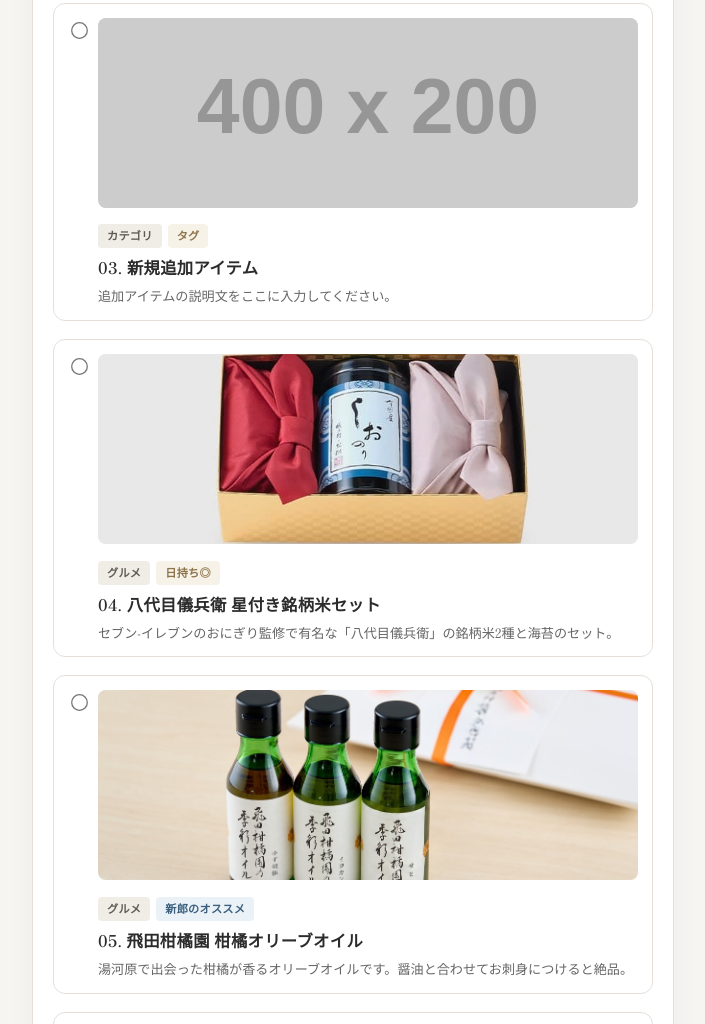
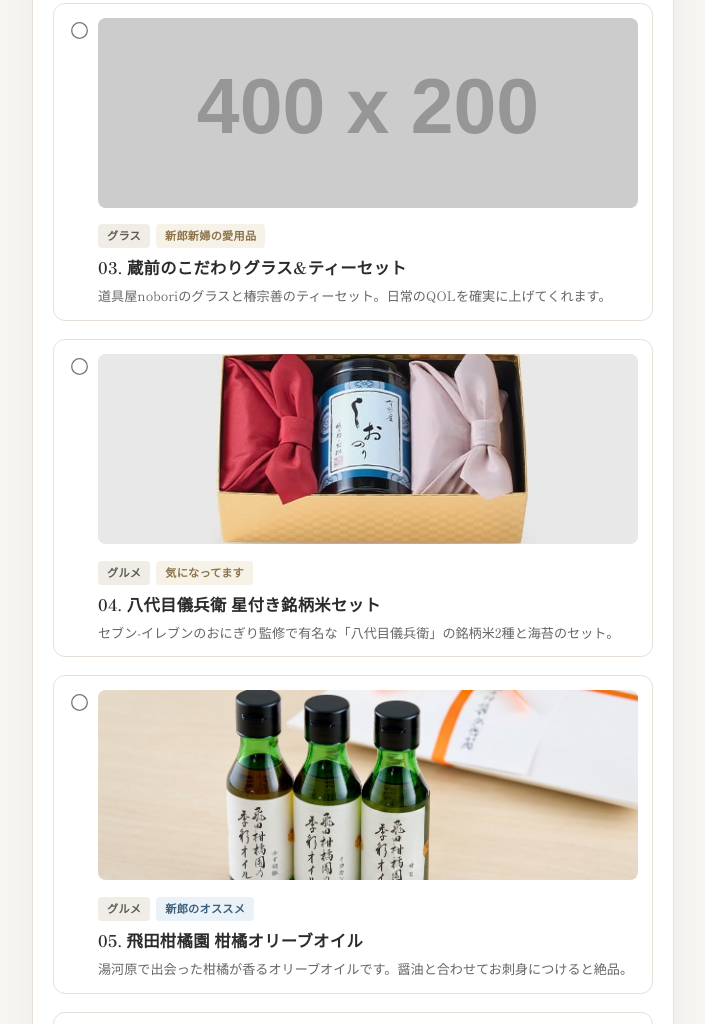
Before and after one commit to miyatatsu108-cyber/hikidemono, a plain HTML site: page index.html in a window 1280 px wide. Shown: the part 874-1898 px from the top of the page, without its empty margins (287-992 px from the left). Drawn offline with Linux system fonts and the light colour scheme; grey boxes are pictures that could not be loaded; placeholder pictures from the web are drawn by us.

Commit message:
Update index.html

```diff
--- a/index.html
+++ b/index.html
@@ -307,15 +307,15 @@
 
       <!-- 商品3: 新規アイテム -->
       <label class="item-card">
-        <input type="radio" name="item" value="03. 新規追加アイテム" required>
+        <input type="radio" name="item" value="03. 蔵前のこだわりグラス&ティーセット" required>
         <div class="item-content">
           <img src="https://via.placeholder.com/400x200?text=Item+03" alt="商品画像" class="item-image">
           <div class="item-tags">
-            <span class="tag tag-gray">カテゴリ</span>
-            <span class="tag tag-gold">タグ</span>
+            <span class="tag tag-gray">グラス</span>
+            <span class="tag tag-gold">新郎新婦の愛用品</span>
           </div>
-          <div class="item-title">03. 新規追加アイテム</div>
-          <div class="item-desc">追加アイテムの説明文をここに入力してください。</div>
+          <div class="item-title">03. 蔵前のこだわりグラス&ティーセット</div>
+          <div class="item-desc">道具屋noboriのグラスと椿宗善のティーセット。日常のQOLを確実に上げてくれます。</div>
         </div>
       </label>
 
@@ -326,7 +326,7 @@
           <img src="gi-t25_slide01.jpg" alt="商品画像" class="item-image">
           <div class="item-tags">
             <span class="tag tag-gray">グルメ</span>
-            <span class="tag tag-gold">日持ち◎</span>
+            <span class="tag tag-gold">気になってます</span>
           </div>
           <div class="item-title">04. 八代目儀兵衛 星付き銘柄米セット</div>
           <div class="item-desc">セブン-イレブンのおにぎり監修で有名な「八代目儀兵衛」の銘柄米2種と海苔のセット。</div>
```
